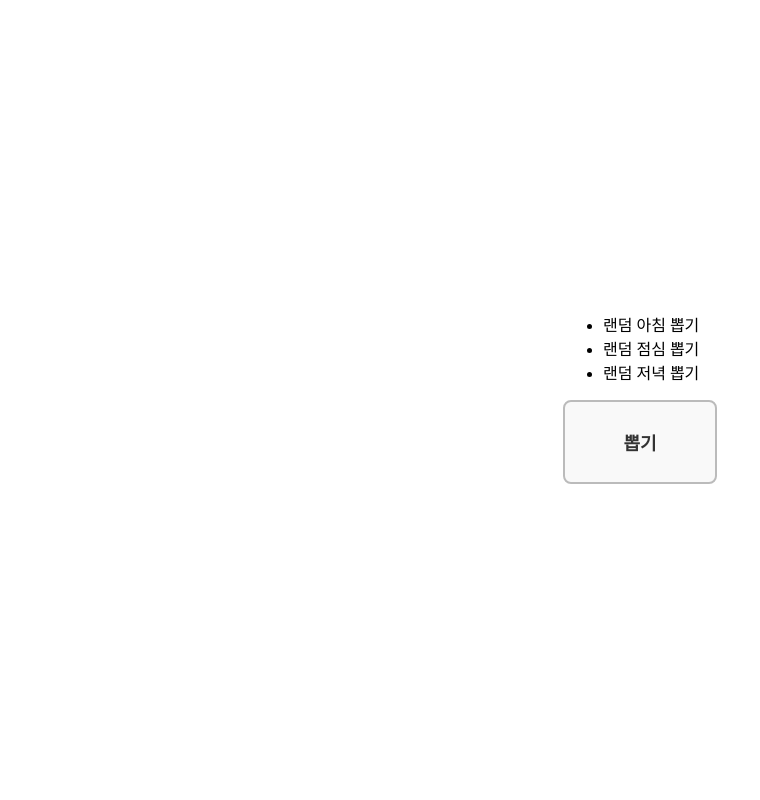
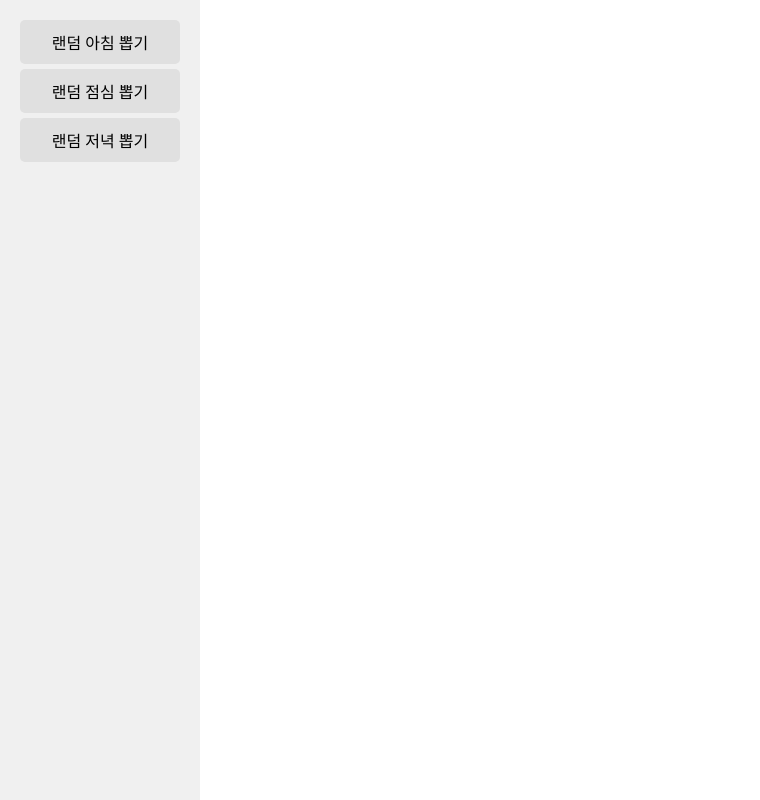
Before and after one commit to Chooooooosw/Chooooooosw.github.io, a plain HTML site: page index.html in a window 1280 px wide. Shown: the whole page, without its empty margins (0-760 px from the left). Drawn offline with Linux system fonts and the light colour scheme.

Commit message:
Update style.css

```diff
--- a/style.css
+++ b/style.css
@@ -1,36 +1,75 @@
 body {
-    display: flex;
-    justify-content: center;
-    align-items: center;
-    min-height: 100vh;
+    margin: 0; /* body 기본 margin 제거 */
+}
+
+.container {
+    display: flex; /* Flexbox 레이아웃 사용 */
+    height: 100vh; /* 화면 전체 높이 */
+}
+
+.category-list { /* 좌측 카테고리 목록 영역 스타일 */
+    width: 200px; /* 너비 */
+    background-color: #f0f0f0; /* 배경색 */
+    padding: 20px;
+    box-sizing: border-box; /* padding, border가 width에 포함되도록 */
+}
+
+.category-list ul {
+    list-style: none; /* 목록 기호 제거 */
+    padding: 0;
     margin: 0;
 }
 
-.box-wrapper {
-    display: flex;
-    flex-direction: column;
-    align-items: center;
+.category-item { /* 각 카테고리 항목 스타일 */
+    padding: 10px;
+    margin-bottom: 5px;
+    background-color: #e0e0e0;
+    border-radius: 5px;
+    cursor: pointer;
+    user-select: none;
+    transition: background-color 0.2s ease;
+    text-align: center; /* 텍스트 가운데 정렬 */
 }
 
-.box {
+.category-item:hover {
+    background-color: #d0d0d0;
+}
+
+.main-content { /* 메인 콘텐츠 영역 스타일 */
+    flex: 1; /* 남은 공간 모두 차지 */
+    display: flex;
+    flex-direction: column; /* 내부 요소 세로 배치 */
+    justify-content: center; /* 세로 가운데 정렬 */
+    align-items: center; /* 가로 가운데 정렬 */
+    padding: 20px;
+    box-sizing: border-box;
+}
+
+.box { /* 뽑기 버튼 스타일 (기존 스타일 + 수정) */
     width: 150px;
     height: 80px;
     background-color: #f9f9f9;
     border: 2px solid #bbb;
     border-radius: 8px;
-    display: flex;
+    display: none; /* 초기에는 숨김! */
+    flex-direction: column; /* 내부 요소 세로 배치 (애니메이션 효과를 위해) */
     justify-content: center;
     align-items: center;
     text-align: center;
     cursor: pointer;
     user-select: none;
-    transition: transform 0.08s ease, box-shadow 0.08s ease;
+    transition: transform 0.08s ease, box-shadow 0.08s ease, display 0s 0.3s; /* display 속성 transition 추가 (딜레이) */
     font-size: 18px;
     font-weight: bold;
     color: #333;
-    margin-right: 0; /* 변경: 오른쪽 margin 제거 */
-    margin-bottom: 20px; /* 추가: 아래쪽 margin */
+    margin-bottom: 20px; /* 결과 영역과의 간격 */
 }
+
+.box.show { /* 'show' 클래스가 추가되면 보이도록 */
+    display: flex; /* display: flex 로 변경 */
+    transition: transform 0.08s ease, box-shadow 0.08s ease, display 0s 0s; /* display transition 딜레이 제거 */
+}
+
 
 .box:hover {
     background-color: #eee;
@@ -43,10 +82,10 @@ body {
     border-color: #aaa;
 }
 
-#result {
+#result { /* 결과 영역 스타일 (기존 스타일 유지) */
     font-size: 36px;
     font-weight: bolder;
     color: #ff5733;
     transition: all 0.3s ease-out;
-    text-align: center; /* 추가: 텍스트 가운데 정렬 */
+    text-align: center;
 }
```
